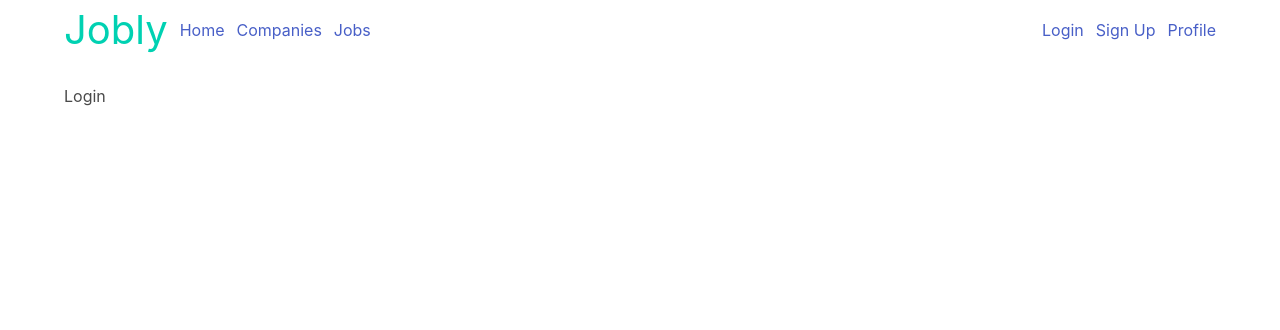
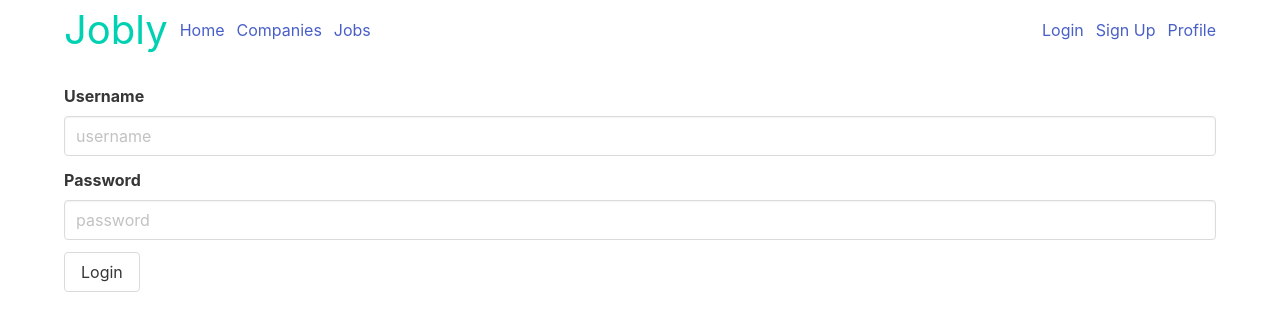
Before and after one commit to quentinikeno/Springboard-SEC-React-Jobly, a React (Create React App) app: page /login in a window 1280 px wide. Shown: the top 330 px of the page. Built offline with nearby package versions, Linux system fonts and the light colour scheme; no server answers.

Commit message:
Create login form.

```diff
--- a/src/Login.js
+++ b/src/Login.js
@@ -1,7 +1,56 @@
-import React from "react";
+import useFormState from "./custom_hooks/useFormState";
+import { useNavigate } from "react-router-dom";
 
-const Login = () => {
-	return <div>Login</div>;
+const Login = ({ login }) => {
+	const initialState = { username: "", password: "" };
+	const [formData, setFormData, handleChange] = useFormState(initialState);
+	const navigate = useNavigate();
+
+	const handleSubmit = async (event) => {
+		event.preventDefault();
+		try {
+			await login(formData);
+			navigate("/");
+		} catch (error) {
+			alert(error);
+		}
+	};
+
+	return (
+		<form onSubmit={handleSubmit}>
+			<div className="field">
+				<label className="label" htmlFor="username">
+					Username
+				</label>
+				<input
+					type="text"
+					className="input"
+					placeholder="username"
+					id="username"
+					name="username"
+					onChange={handleChange}
+				/>
+			</div>
+			<div className="field">
+				<label className="label" htmlFor="password">
+					Password
+				</label>
+				<input
+					type="text"
+					className="input"
+					placeholder="password"
+					id="password"
+					name="password"
+					onChange={handleChange}
+				/>
+			</div>
+			<div className="field">
+				<button className="button" type="submit">
+					Login
+				</button>
+			</div>
+		</form>
+	);
 };
 
 export default Login;
```
